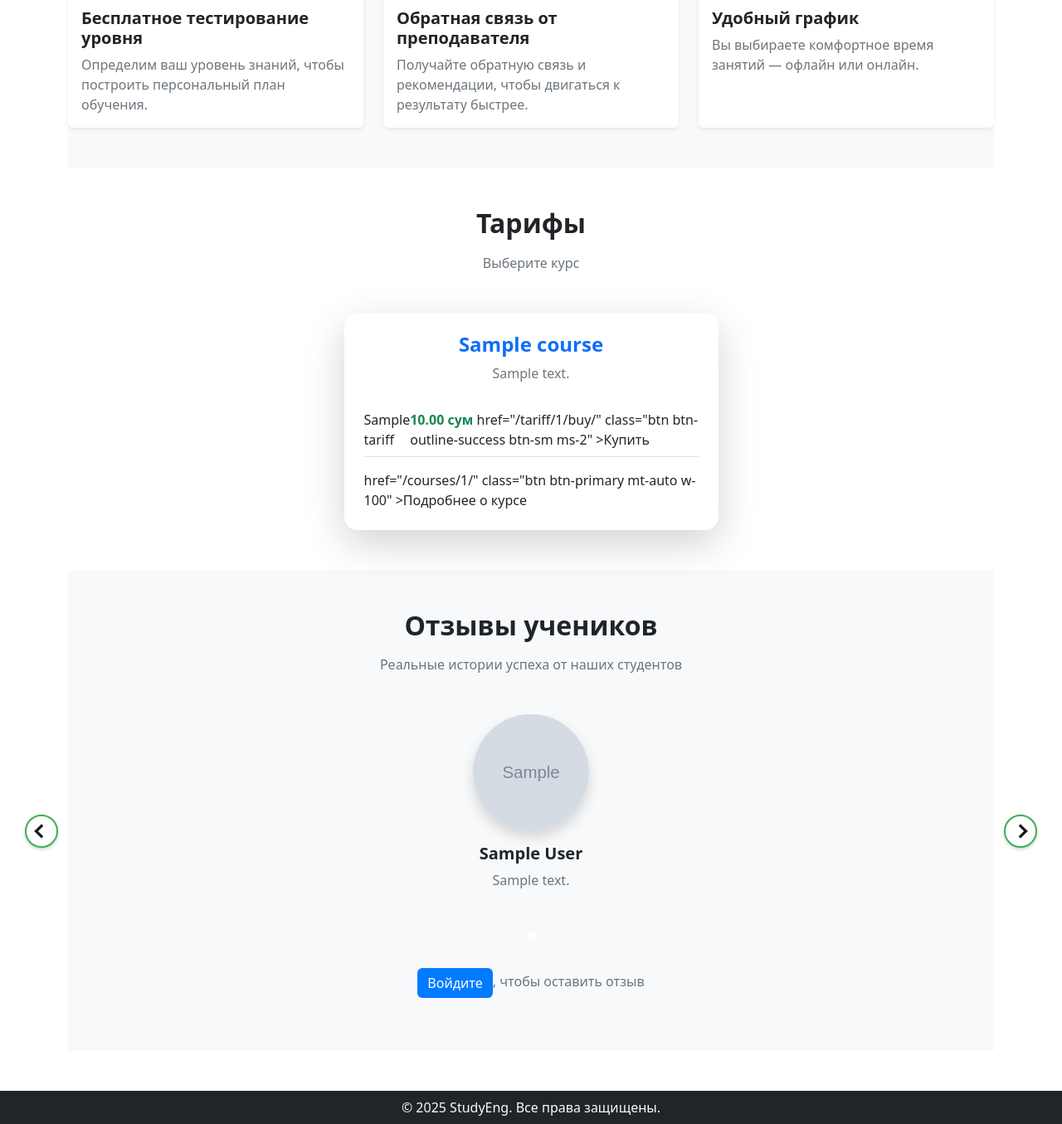
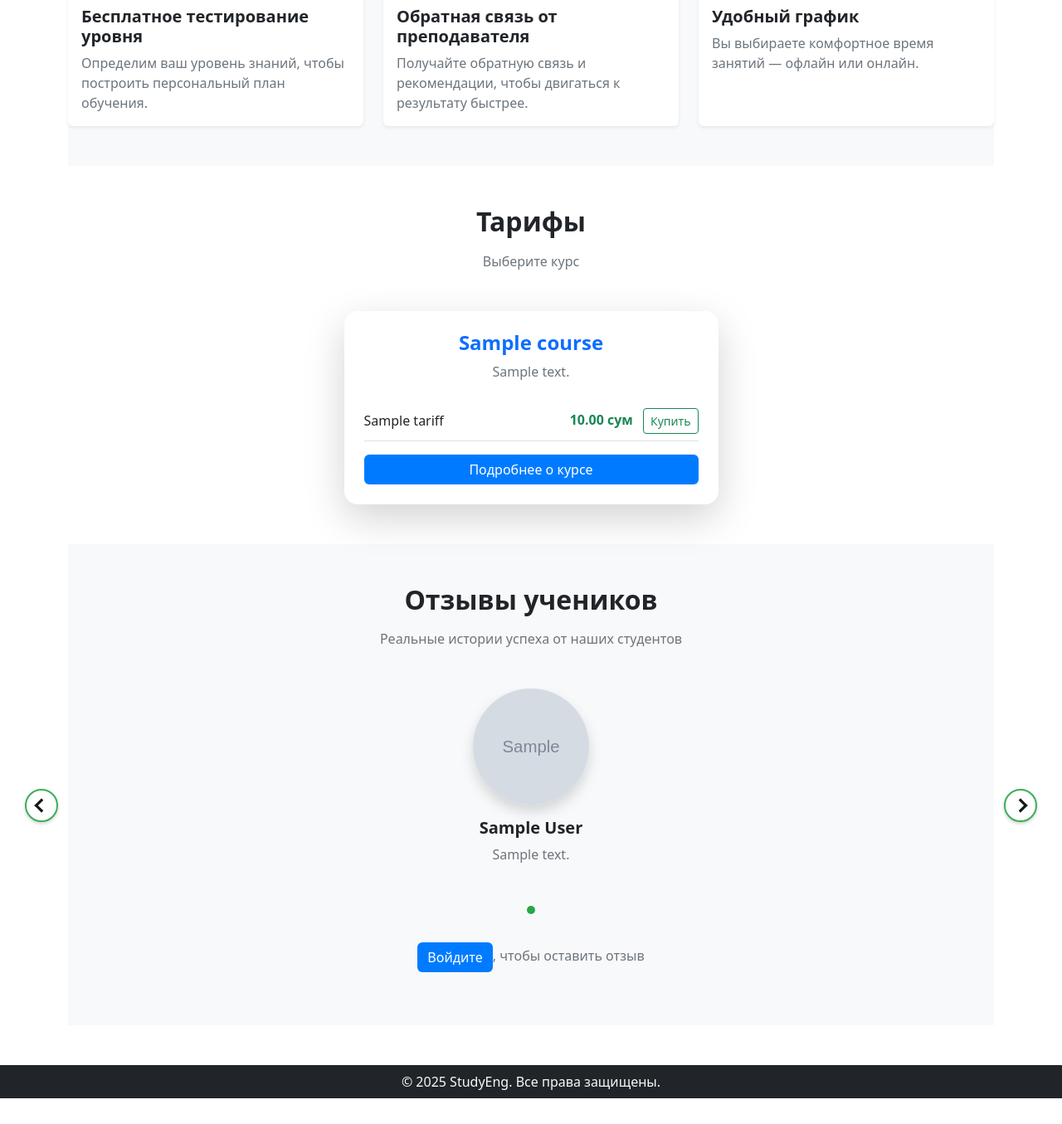
Before and after one commit to d1knight/studyeng, a Django app: page / in a window 1280 px wide. Shown: the part 1077-2432 px from the top of the page at 83% size. After the commit the page ends 2401 px from the top, so only its background shows below. Run offline with Django 5.2, Linux system fonts and the light colour scheme; tables that the repository leaves empty hold one stand-in row (values such as "Sample post"); grey boxes marked "Sample" are stand-in pictures; some libraries are stand-ins or nearby versions.

Commit message:
fixed html

```diff
--- a/english/templates/english/index.html
+++ b/english/templates/english/index.html
@@ -1,4 +1,5 @@
 {% extends 'english/base.html' %}
+{% load static %}
 {% block content %}
 
 <!-- Hero -->
@@ -17,18 +18,16 @@
         <strong>МФТИ</strong> и зарубежных университетах. Все материалы и
         программы разработаны мной лично.
       </p>
-
-        href="#tarifff"
-        class="btn btn-success btn-lg px-4 py-2 rounded-3 shadow-sm"
-      >
+      <a href="#tariff" class="btn btn-success btn-lg px-4 py-2 rounded-3 shadow-sm">
         🚀 Записаться на курс
       </a>
     </div>
     <div class="col-md-6 text-center mt-4 mt-md-0">
       <img
-        src="https://cdn.cpdonline.co.uk/wp-content/uploads/2023/02/24155222/Teacher-Teaching-Online.jpg"
+        src="{% static 'images/teacher.jpg' %}"
         class="rounded-4 img-fluid shadow-lg"
-        alt="Преподаватель"
+        alt="Преподаватель английского языка Байрам"
+        loading="lazy"
       />
     </div>
   </div>
@@ -47,9 +46,10 @@
     <div class="col-md-4">
       <div class="card h-100 shadow-sm border-0 hover-scale">
         <img
-          src="https://antaltalent.ru/wp-content/uploads/2023/01/tpk_prev.jpg"
+          src="{% static 'images/testing.jpg' %}"
           class="card-img-top rounded-top-3"
-          alt="Тестирование"
+          alt="Бесплатное тестирование уровня знаний"
+          loading="lazy"
         />
         <div class="card-body">
           <h5 class="card-title fw-semibold">Бесплатное тестирование уровня</h5>
@@ -64,9 +64,10 @@
     <div class="col-md-4">
       <div class="card h-100 shadow-sm border-0 hover-scale">
         <img
-          src="https://www.unicraft.org/wp-content/uploads/2021/02/cropped-colleagues-generating-business-ideas_1098-19137.jpg"
+          src="{% static 'images/feedback.jpg' %}"
           class="card-img-top rounded-top-3"
-          alt="Обратная связь"
+          alt="Обратная связь от преподавателя"
+          loading="lazy"
         />
         <div class="card-body">
           <h5 class="card-title fw-semibold">
@@ -83,9 +84,10 @@
     <div class="col-md-4">
       <div class="card h-100 shadow-sm border-0 hover-scale">
         <img
-          src="https://shablon.klev.club/uploads/posts/2024-09/shablon-klev-club-zl8b-p-shabloni-kalendar-na-mesyats-bez-dat-1.jpg"
+          src="{% static 'images/schedule.jpg' %}"
           class="card-img-top rounded-top-3"
-          alt="График занятий"
+          alt="Гибкий график занятий"
+          loading="lazy"
         />
         <div class="card-body">
           <h5 class="card-title fw-semibold">Удобный график</h5>
@@ -99,7 +101,7 @@
 </section>
 
 <!-- Тарифы -->
-<section id="tarifff" class="py-5">
+<section id="tariff" class="py-5">
   <div class="text-center mb-5">
     <h2 class="fw-bold mb-3 text-dark">Тарифы</h2>
     <p class="text-muted">Выберите курс</p>
@@ -118,28 +120,26 @@
           </p>
 
           <ul class="list-unstyled flex-grow-1 mb-3">
-            {% for tarif in course.tariffs.all %}
+            {% for tariff in course.tariffs.all %}
             <li
               class="d-flex justify-content-between align-items-center border-bottom py-2"
             >
-              <span>{{ tarif.name }}</span>
+              <span>{{ tariff.name }}</span>
               <div>
-                <span class="fw-bold text-success">{{ tarif.price }} сум</span>
-
-                  href="{% url 'buy_tariff' tarif.id %}"
+                <span class="fw-bold text-success">{{ tariff.price }} сум</span>
+                <a
+                  href="{% url 'buy_tariff' tariff.id %}"
                   class="btn btn-outline-success btn-sm ms-2"
-                  >Купить</a
-                >
+                >Купить</a>
               </div>
             </li>
             {% endfor %}
           </ul>
 
-
+          <a
             href="{% url 'course_detail' course.id %}"
             class="btn btn-primary mt-auto w-100"
-            >Подробнее о курсе</a
-          >
+          >Подробнее о курсе</a>
         </div>
       </div>
     </div>
@@ -162,25 +162,27 @@
         class="carousel-item {% if forloop.first %}active{% endif %}"
         data-bs-interval="5000"
       >
-        <!-- 🔹 Отображение аватара пользователя -->
+        <!-- Отображение аватара пользователя -->
         {% if comment.user.avatar %}
           <img
             src="{{ comment.user.avatar.url }}"
             class="d-block mx-auto rounded-circle shadow"
-            alt="{{ comment.user.first_name }}"
+            alt="Аватар пользователя {{ comment.user.first_name }} {{ comment.user.last_name }}"
             width="140"
             height="140"
             style="object-fit: cover;"
+            loading="lazy"
           />
         {% else %}
           <!-- Дефолтный аватар -->
           <img
             src="https://ui-avatars.com/api/?name={{ comment.user.first_name }}+{{ comment.user.last_name }}&size=140&background=0D8ABC&color=fff&bold=true"
             class="d-block mx-auto rounded-circle shadow"
-            alt="{{ comment.user.first_name }}"
+            alt="Аватар пользователя {{ comment.user.first_name }} {{ comment.user.last_name }}"
             width="140"
             height="140"
             style="object-fit: cover;"
+            loading="lazy"
           />
         {% endif %}
 
@@ -201,6 +203,7 @@
       data-bs-target="#carouselComments"
       data-bs-slide="prev"
       style="opacity: 0.9; width: 5%; left: -60px;"
+      aria-label="Предыдущий отзыв"
     >
       <span
         class="carousel-control-prev-icon"
@@ -219,6 +222,7 @@
       data-bs-target="#carouselComments"
       data-bs-slide="next"
       style="opacity: 0.9; width: 5%; right: -60px;"
+      aria-label="Следующий отзыв"
     >
       <span
         class="carousel-control-next-icon"
@@ -239,8 +243,7 @@
         type="button"
         data-bs-target="#carouselComments"
         data-bs-slide-to="{{ forloop.counter0 }}"
-        class="{% if forloop.first %}active{% endif %}"
-        style="width: 10px; height: 10px"
+        class="{% if forloop.first %}active{% endif %} carousel-indicator"
       ></button>
       {% endfor %}
     </div>
@@ -248,10 +251,13 @@
   {% else %}
   <div class="text-center text-muted">
     <p>Пока нет комментариев. Будьте первым!</p>
+    {% if not user.is_authenticated %}
+    <a href="{% url 'login' %}" class="btn btn-primary">Войдите, чтобы оставить отзыв</a>
+    {% endif %}
   </div>
   {% endif %}
 
-  <!-- 🔹 Форма добавления комментария (только для авторизованных) -->
+  <!-- Форма добавления комментария (только для авторизованных) -->
   {% if user.is_authenticated %}
   <div class="container mt-5" style="max-width: 600px;">
     <div class="card shadow-sm">
@@ -278,50 +284,45 @@
 <!-- AJAX для комментариев -->
 {% if user.is_authenticated %}
 <script>
-  document
-    .getElementById("commentForm")
-    .addEventListener("submit", async function (e) {
+  document.getElementById("commentForm").addEventListener("submit", async function (e) {
     e.preventDefault();
     const form = e.target;
     const data = new FormData(form);
+    const messageDiv = document.getElementById("commentMessage");
+
+    try {
       const response = await fetch("{% url 'home' %}", {
         method: "POST",
-        headers: {
-          "X-Requested-With": "XMLHttpRequest",
-        },
+        headers: { "X-Requested-With": "XMLHttpRequest" },
         body: data,
       });
       const result = await response.json();
-      const messageDiv = document.getElementById("commentMessage");
 
-      if (result.success) {
-        messageDiv.innerHTML =
-          '<div class="alert alert-success">Комментарий добавлен!</div>';
+      if (result.success && result.user && result.text) {
+        messageDiv.innerHTML = '<div class="alert alert-success">Комментарий добавлен!</div>';
 
         // Добавляем новый комментарий в карусель
-        const carouselInner = document.querySelector(
-          "#carouselComments .carousel-inner"
-        );
+        const carouselInner = document.querySelector("#carouselComments .carousel-inner");
         const newItem = document.createElement("div");
         newItem.className = "carousel-item";
 
         // Определяем какой аватар использовать
         let avatarHTML = '';
         if (result.avatar_url) {
-          // Если есть загруженный аватар
           avatarHTML = `<img src="${result.avatar_url}"
                            class="d-block mx-auto rounded-circle shadow"
                            width="140" height="140"
                            style="object-fit: cover;"
-                           alt="${result.user}">`;
+                           alt="Аватар пользователя ${result.user}"
+                           loading="lazy">`;
         } else {
-          // Дефолтный аватар через UI Avatars API
           const userName = encodeURIComponent(result.user);
           avatarHTML = `<img src="https://ui-avatars.com/api/?name=${userName}&size=140&background=0D8ABC&color=fff&bold=true"
                            class="d-block mx-auto rounded-circle shadow"
                            width="140" height="140"
                            style="object-fit: cover;"
-                           alt="${result.user}">`;
+                           alt="Аватар пользователя ${result.user}"
+                           loading="lazy">`;
         }
 
         newItem.innerHTML = `
@@ -339,22 +340,35 @@
         newIndicator.type = "button";
         newIndicator.setAttribute("data-bs-target", "#carouselComments");
         newIndicator.setAttribute("data-bs-slide-to", carouselInner.children.length - 1);
-        newIndicator.style.width = "10px";
-        newIndicator.style.height = "10px";
+        newIndicator.className = "carousel-indicator";
         indicators.appendChild(newIndicator);
 
         form.reset();
 
         // Скрываем сообщение через 3 секунды
-        setTimeout(() => {
-          messageDiv.innerHTML = '';
-        }, 3000);
+        setTimeout(() => { messageDiv.innerHTML = ''; }, 3000);
       } else {
-        messageDiv.innerHTML =
-          '<div class="alert alert-danger">' + result.error + "</div>";
+        messageDiv.innerHTML = `<div class="alert alert-danger">${result.error || "Произошла ошибка при добавлении комментария."}</div>`;
+      }
+    } catch (error) {
+      messageDiv.innerHTML = '<div class="alert alert-danger">Ошибка сети. Пожалуйста, попробуйте позже.</div>';
+      setTimeout(() => { messageDiv.innerHTML = ''; }, 3000);
     }
   });
 </script>
 {% endif %}
 
+<style>
+  .carousel-indicators .carousel-indicator {
+    width: 10px;
+    height: 10px;
+    border-radius: 50%;
+    background-color: #28a745;
+    opacity: 0.5;
+  }
+  .carousel-indicators .carousel-indicator.active {
+    opacity: 1;
+  }
+</style>
+
 {% endblock content %}
```
Lines whose indentation alone changed are shown as unchanged.
